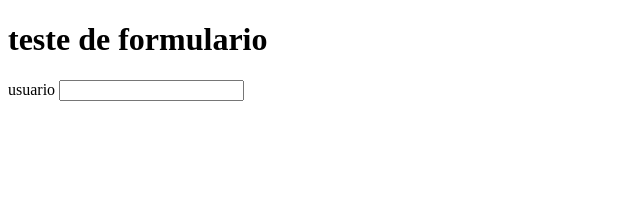
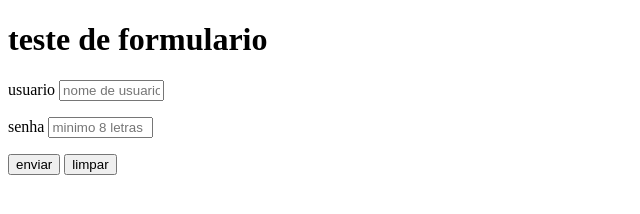
Before and after one commit to Rafaellmiranda/Curso-HTML5-e-CSS3, a plain HTML site: page ex009.html in a window 1280 px wide. Shown: the whole page, without its empty margins (0-640 px from the left). Drawn offline with Linux system fonts and the light colour scheme.

Commit message:
senhas e nick names

```diff
--- a/ex009.html
+++ b/ex009.html
@@ -6,10 +6,19 @@
     <title>Document</title>
 </head>
 <body><h1>teste de formulario</h1>
-    <form action="cadastro.php" method="get"></form>
+    <form action="cadastro.php" method="post" autocomplete="on">
     <p>
         <label for="iusu">usuario</label>
-        <input type="text"name=""id="">
+        <input type="text"name="usu"id="iusu" required minlength="5"
+        maxlength="15" size="10" placeholder="nome de usuario"autocomplete="username">
+    </p>
+    <p>
+        <label for="isen">senha</label>
+        <input type="password" name="sen" id="isen" required minlength="5" maxlength="5" size="10" placeholder="minimo 8 letras" autocomplete="current-password">
+    </p>
+    <p>
+        <input type="submit" value="enviar">
+        <input type="reset" value="limpar">
     </p>
 
 </body>
```
